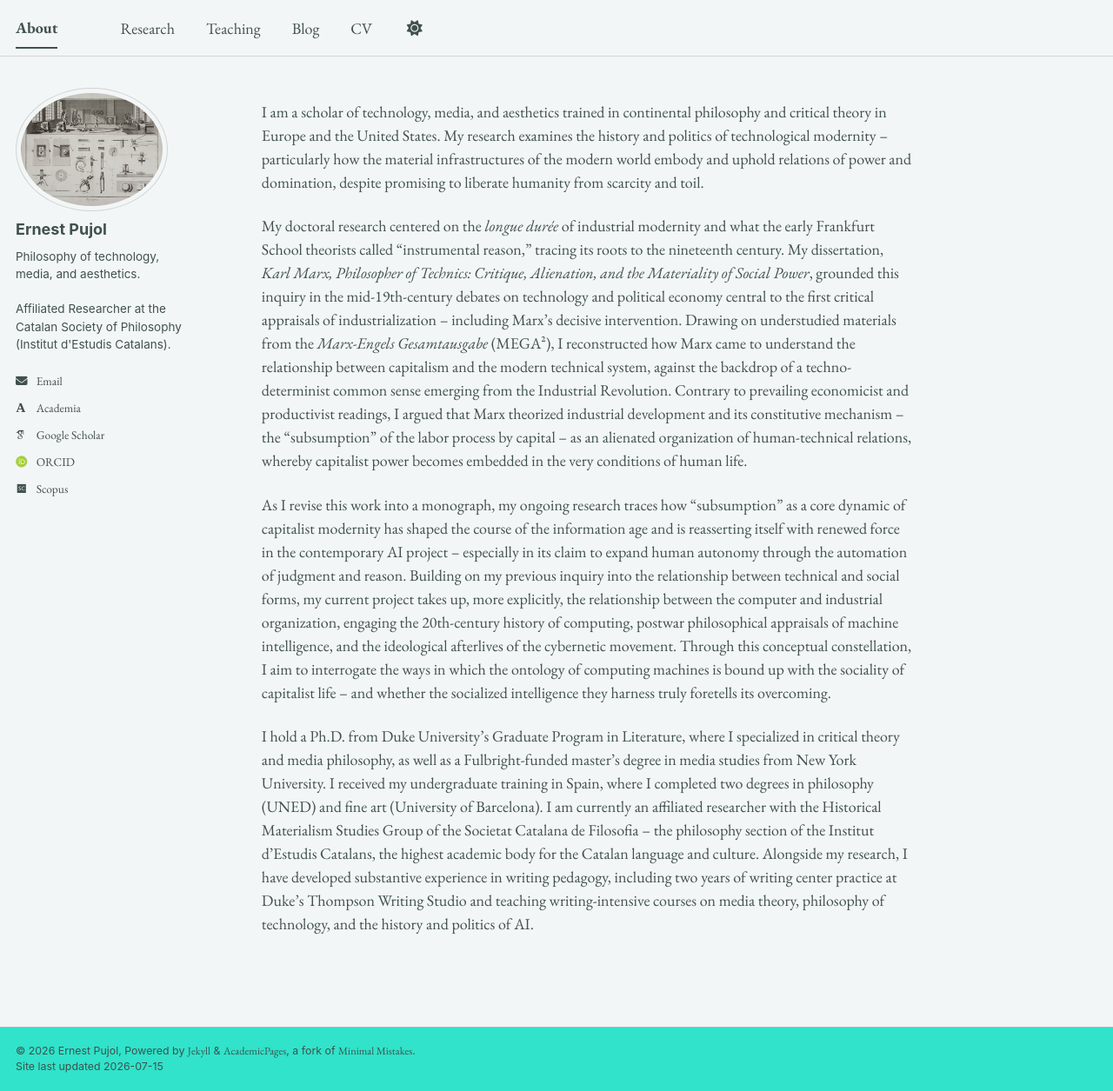
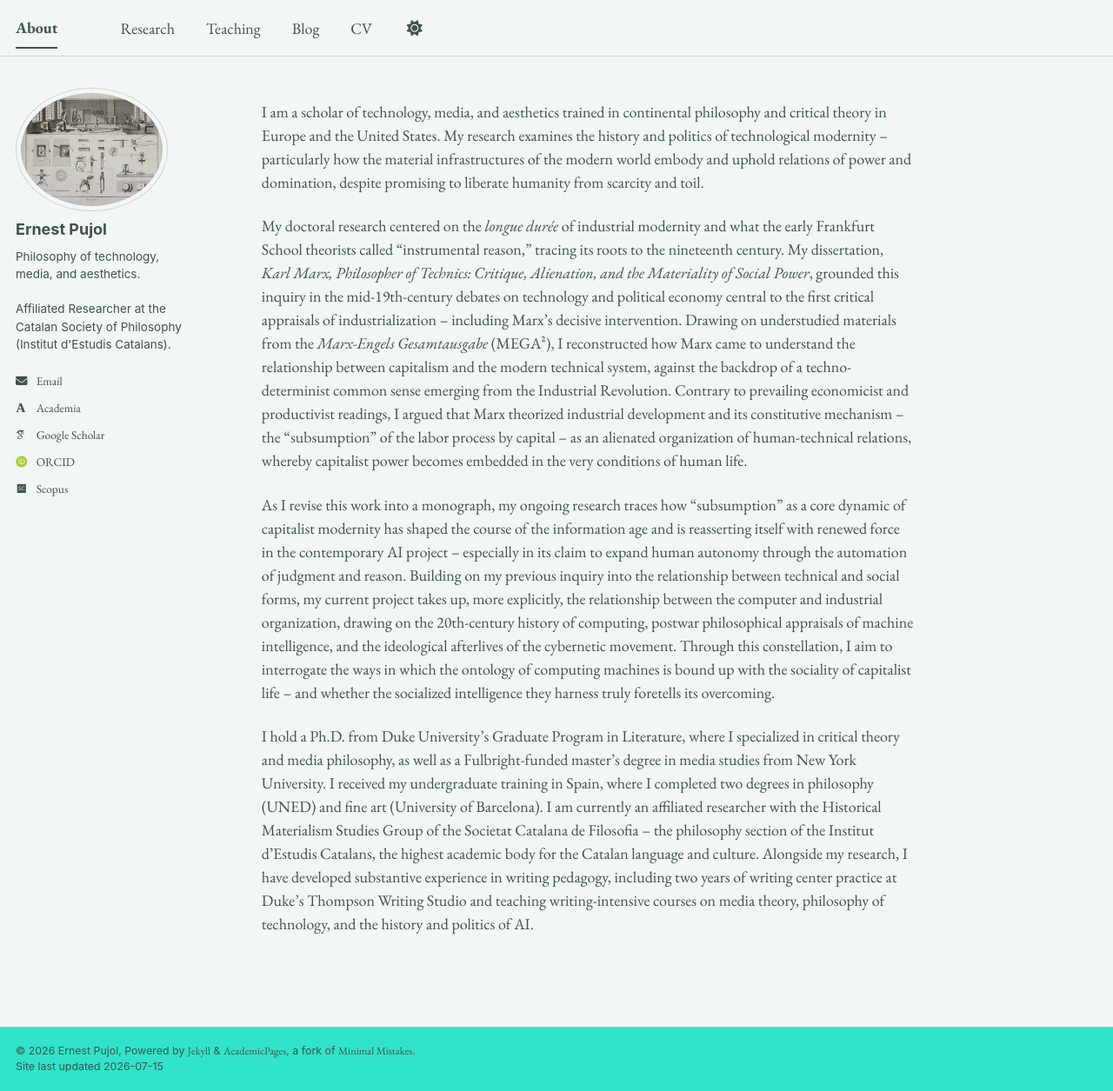
Before and after one commit to epujol90/epujol90.github.io, a Jekyll site: the page built from _pages/about.md, in a window 1280 px wide and 1255 px high. Shown: the whole window at 87% size. Built offline with Jekyll 4.4.1, drawn with Linux system fonts in a browser that asks for light colours; some web fonts are replaced; a script bundle is joined from its source files by our own code; library files that are not in the unit come from our copies.

Commit message:
Update about.md

```diff
--- a/_pages/about.md
+++ b/_pages/about.md
@@ -10,6 +10,6 @@ I am a scholar of technology, media, and aesthetics trained in continental philo
 
 My doctoral research centered on the _longue durée_ of industrial modernity and what the early Frankfurt School theorists called “instrumental reason,” tracing its roots to the nineteenth century. My dissertation, _Karl Marx, Philosopher of Technics: Critique, Alienation, and the Materiality of Social Power_, grounded this inquiry in the mid-19th-century debates on technology and political economy central to the first critical appraisals of industrialization -- including Marx's decisive intervention. Drawing on understudied materials from the _Marx-Engels Gesamtausgabe_ (MEGA²), I reconstructed how Marx came to understand the relationship between capitalism and the modern technical system, against the backdrop of a techno-determinist common sense emerging from the Industrial Revolution. Contrary to prevailing economicist and productivist readings, I argued that Marx theorized industrial development and its constitutive mechanism -- the “subsumption” of the labor process by capital -- as an alienated organization of human-technical relations, whereby capitalist power becomes embedded in the very conditions of human life.
 
-As I revise this work into a monograph, my ongoing research traces how "subsumption" as a core dynamic of capitalist modernity has shaped the course of the information age and is reasserting itself with renewed force in the contemporary AI project -- especially in its claim to expand human autonomy through the automation of judgment and reason. Building on my previous inquiry into the relationship between technical and social forms, my current project takes up, more explicitly, the relationship between the computer and industrial organization, engaging the 20th-century history of computing, postwar philosophical appraisals of machine intelligence, and the ideological afterlives of the cybernetic movement. Through this conceptual constellation, I aim to interrogate the ways in which the ontology of computing machines is bound up with the sociality of capitalist life -- and whether the socialized intelligence they harness truly foretells its overcoming.
+As I revise this work into a monograph, my ongoing research traces how "subsumption" as a core dynamic of capitalist modernity has shaped the course of the information age and is reasserting itself with renewed force in the contemporary AI project -- especially in its claim to expand human autonomy through the automation of judgment and reason. Building on my previous inquiry into the relationship between technical and social forms, my current project takes up, more explicitly, the relationship between the computer and industrial organization, drawing on the 20th-century history of computing, postwar philosophical appraisals of machine intelligence, and the ideological afterlives of the cybernetic movement. Through this constellation, I aim to interrogate the ways in which the ontology of computing machines is bound up with the sociality of capitalist life -- and whether the socialized intelligence they harness truly foretells its overcoming.
 
 I hold a Ph.D. from Duke University’s Graduate Program in Literature, where I specialized in critical theory and media philosophy, as well as a Fulbright-funded master’s degree in media studies from New York University. I received my undergraduate training in Spain, where I completed two degrees in philosophy (UNED) and fine art (University of Barcelona). I am currently an affiliated researcher with the Historical Materialism Studies Group of the Societat Catalana de Filosofia -- the philosophy section of the Institut d’Estudis Catalans, the highest academic body for the Catalan language and culture. Alongside my research, I have developed substantive experience in writing pedagogy, including two years of writing center practice at Duke’s Thompson Writing Studio and teaching writing-intensive courses on media theory, philosophy of technology, and the history and politics of AI.
```
